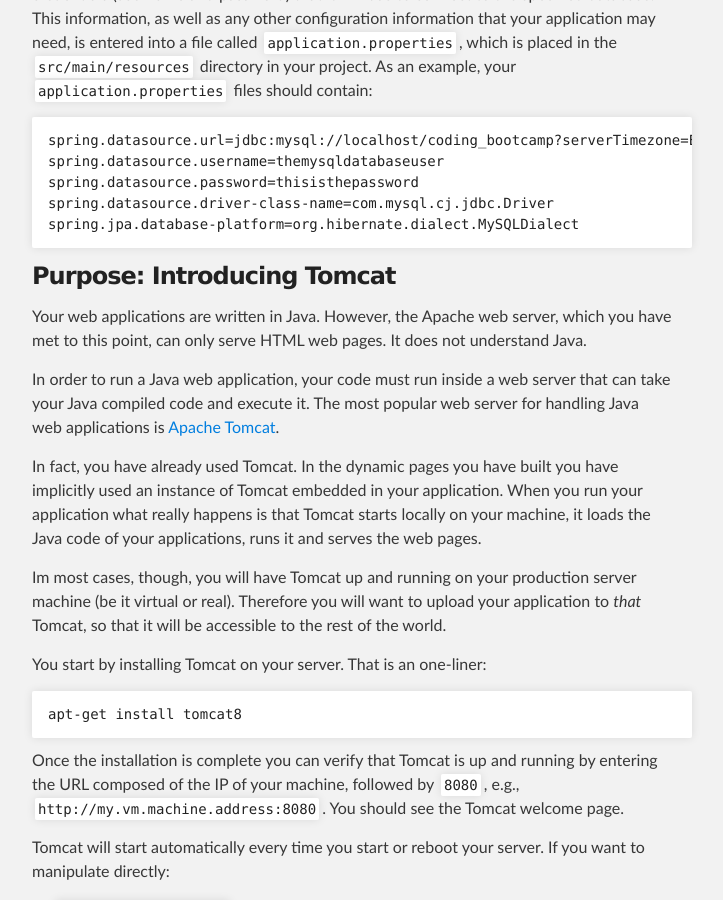
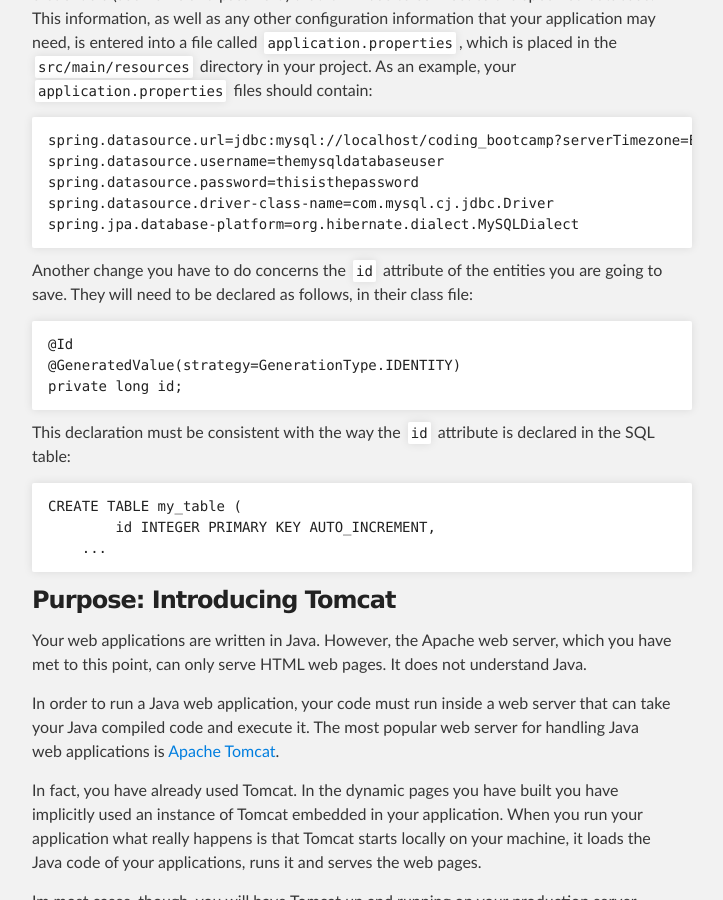
Before and after one commit to aueb-dmst/coding-bootcamp, a Jekyll site: the page built from mysql_tomcat_deployment.md, in a window 1280 px wide and 900 px high, scrolled down 1626 px. Shown: the whole window, without its empty margins (288-1011 px from the left). Built offline with Jekyll 4.4.1, drawn with Linux system fonts in a browser that asks for light colours.

Commit message:
add details for ids

```diff
--- a/mysql_tomcat_deployment.md
+++ b/mysql_tomcat_deployment.md
@@ -58,7 +58,6 @@ server. If you want to manipulate directly:
 You will need to be root to execute these commands. So you must
 prepend them with `sudo` (e.g., `sudo service tomcat8 start`).
 
-
 ### Purpose: Configuring your Application for MySQL
 
 Your application must know which database it will use; it will also
@@ -75,6 +74,23 @@ spring.datasource.username=themysqldatabaseuser
 spring.datasource.password=thisisthepassword
 spring.datasource.driver-class-name=com.mysql.cj.jdbc.Driver
 spring.jpa.database-platform=org.hibernate.dialect.MySQLDialect
+{% endhighlight %}
+
+Another change you have to do concerns the `id` attribute of the
+entities you are going to save. They will need to be declared as
+follows, in their class file:
+{% highlight java %}
+@Id
+@GeneratedValue(strategy=GenerationType.IDENTITY)
+private long id;
+{% endhighlight %}
+
+This declaration must be consistent with the way the `id` attribute is
+declared in the SQL table:
+{% highlight sql %}
+CREATE TABLE my_table (
+	id INTEGER PRIMARY KEY AUTO_INCREMENT,
+    ...
 {% endhighlight %}
 
 ### Purpose: Introducing Tomcat
```
